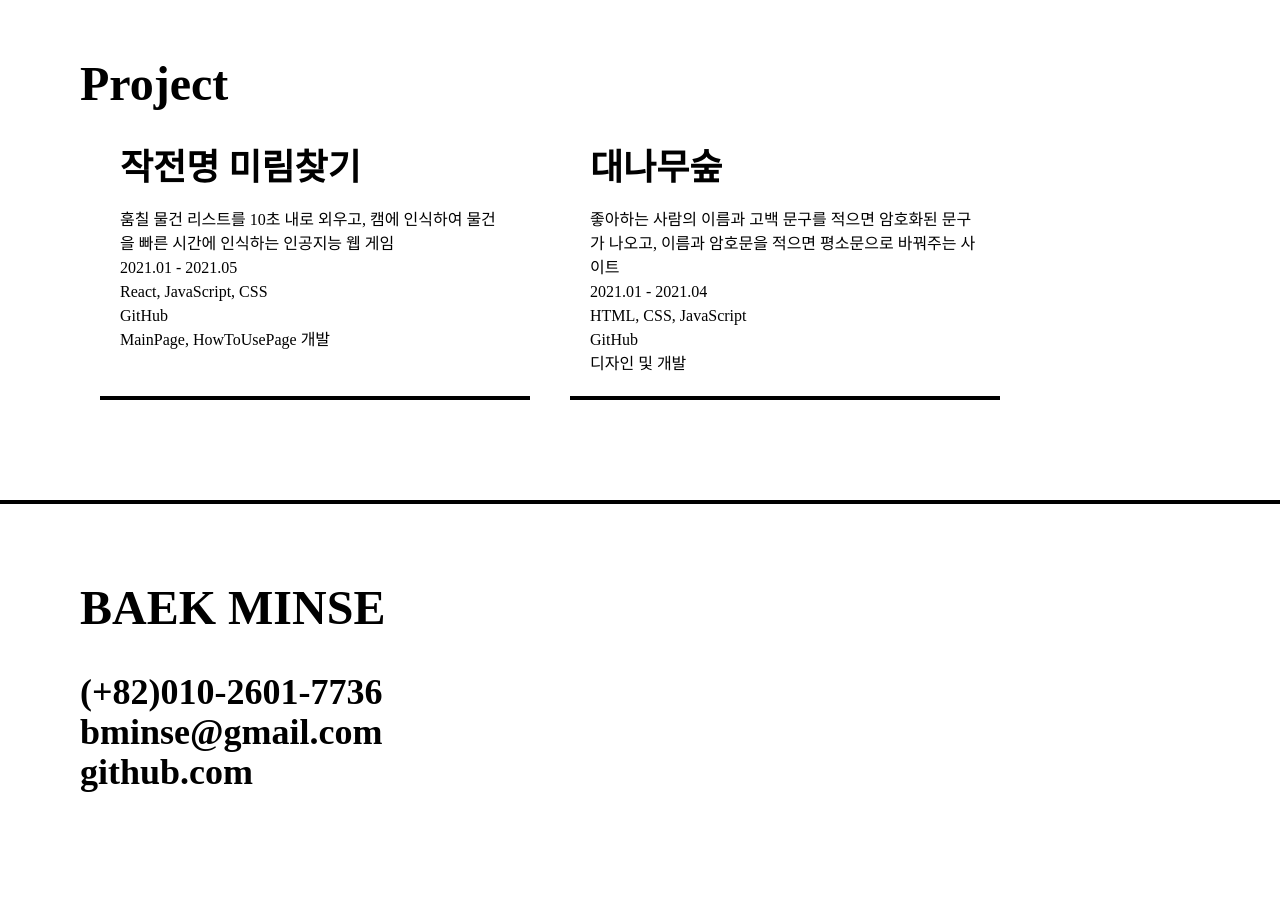
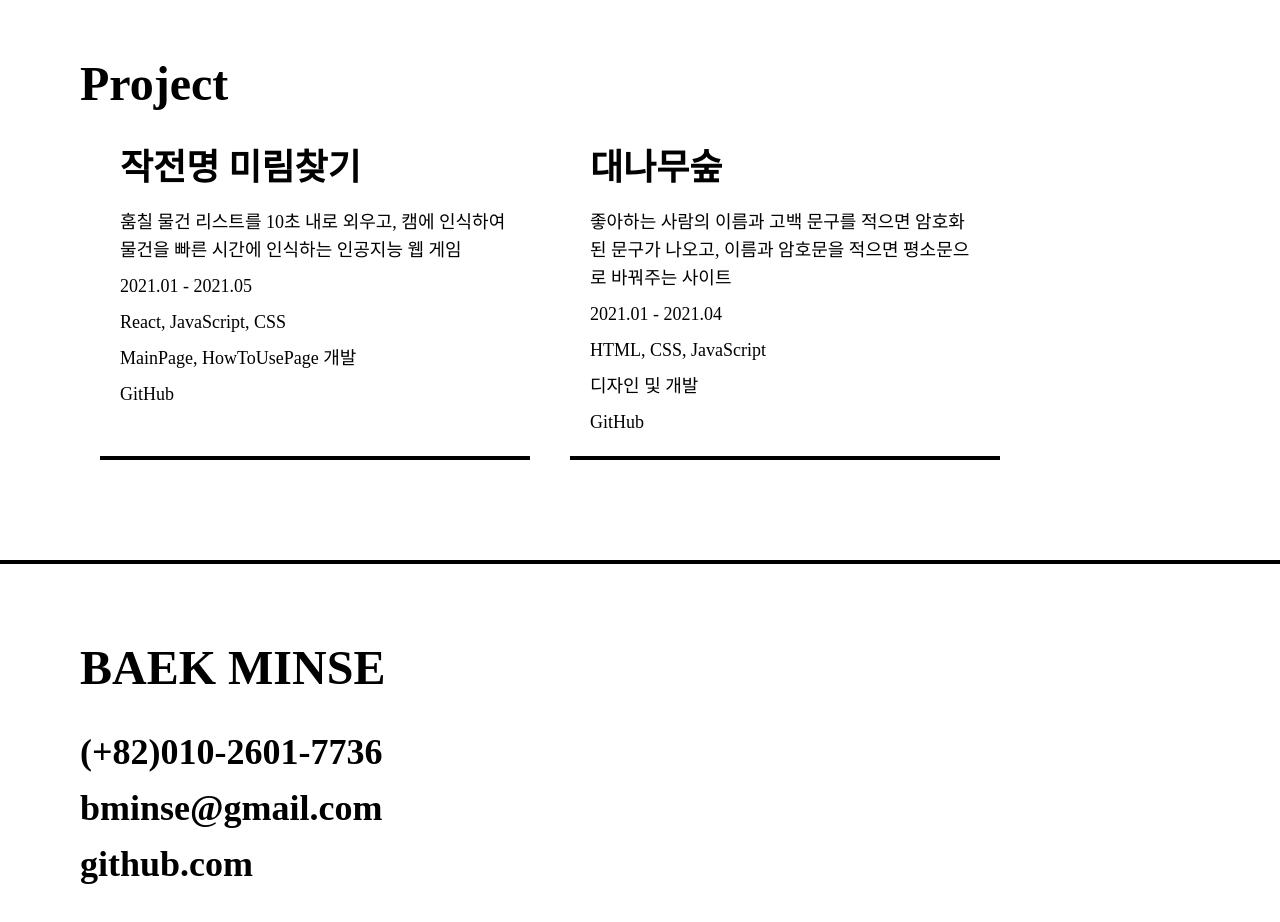
Before and after one commit to minse317/portfolio, a React (Vite) app: page / in a window 1280 px wide. Shown: the part 2120-3042 px from the top of the page. Before the commit the page ends 2992 px from the top, so only its background shows below. Built offline with nearby package versions, Linux system fonts and the light colour scheme.

Commit message:
Contact 행간 수정 및 Project 폰트 수정

```diff
--- a/src/components/Contact.jsx
+++ b/src/components/Contact.jsx
@@ -4,10 +4,10 @@ function Contact() {
   return (
     <div className='p-20 border-t-4 border-[black]'>
       <h1 className='mb-10'>BAEK MINSE</h1>
-      <div className='leading-relaxed'>
+      <div className='space-y-4'>
         <h2>(+82)010-2601-7736</h2>
         <h2>bminse@gmail.com</h2>
-        <h2><a href="https://github.com/minse317">github.com</a></h2>
+        <h2><a href="https://github.com/minse317" target={'_blank'}>github.com</a></h2>
       </div>
     </div>
   )
--- a/src/components/Project.jsx
+++ b/src/components/Project.jsx
@@ -5,15 +5,16 @@ function Project() {
   return (
     <div className='p-20'>
       <div className='text-5xl font-bold'>Project</div>
+
       <div className='flex flex-wrap'>
       {project.map((item, index) => (
-        <div key={index} className="w-[430px] border-b-4 border-[black] bg-transparent m-5 p-5">
+        <div key={index} className="w-[430px] border-b-4 border-[black] bg-transparent m-5 p-5 space-y-2">
           <h2 className='mb-5'>{item.title}</h2>
           <p>{item.desc}</p>
           <p>{item.period}</p>
           <p>{item.skill}</p>
-          <a href={item.link}>GitHub</a>
           <p>{item.role}</p>
+          <p><a href={item.link} target='_blank'>GitHub</a></p>
         </div>
       ))}
       </div>
--- a/src/index.css
+++ b/src/index.css
@@ -17,9 +17,8 @@ h3 {
 }
 
 p {
-  @apply text-base;
+  @apply text-lg font-medium;
 }
-
 
 body {
   @apply font-noto-serif-kr;
```
